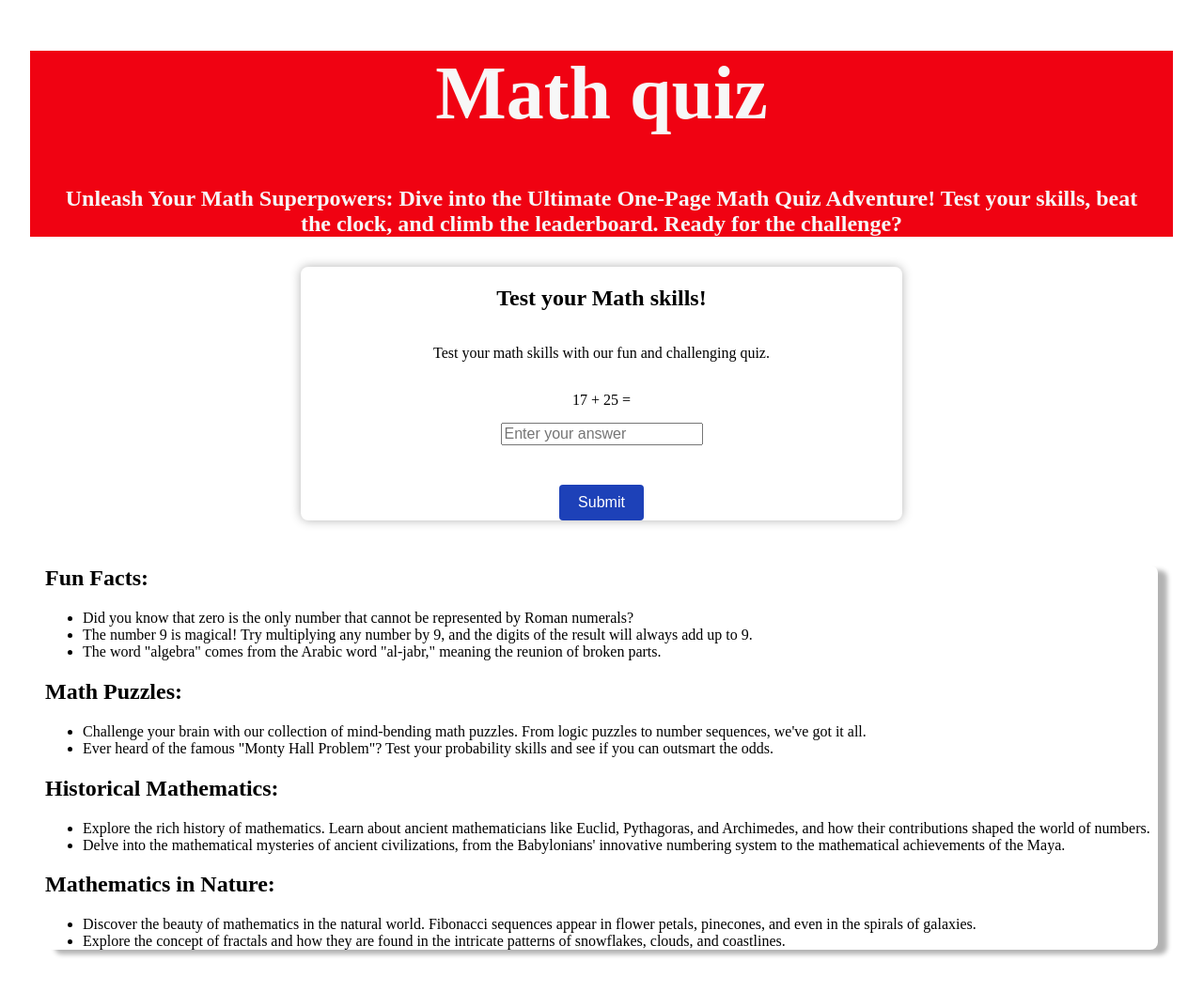
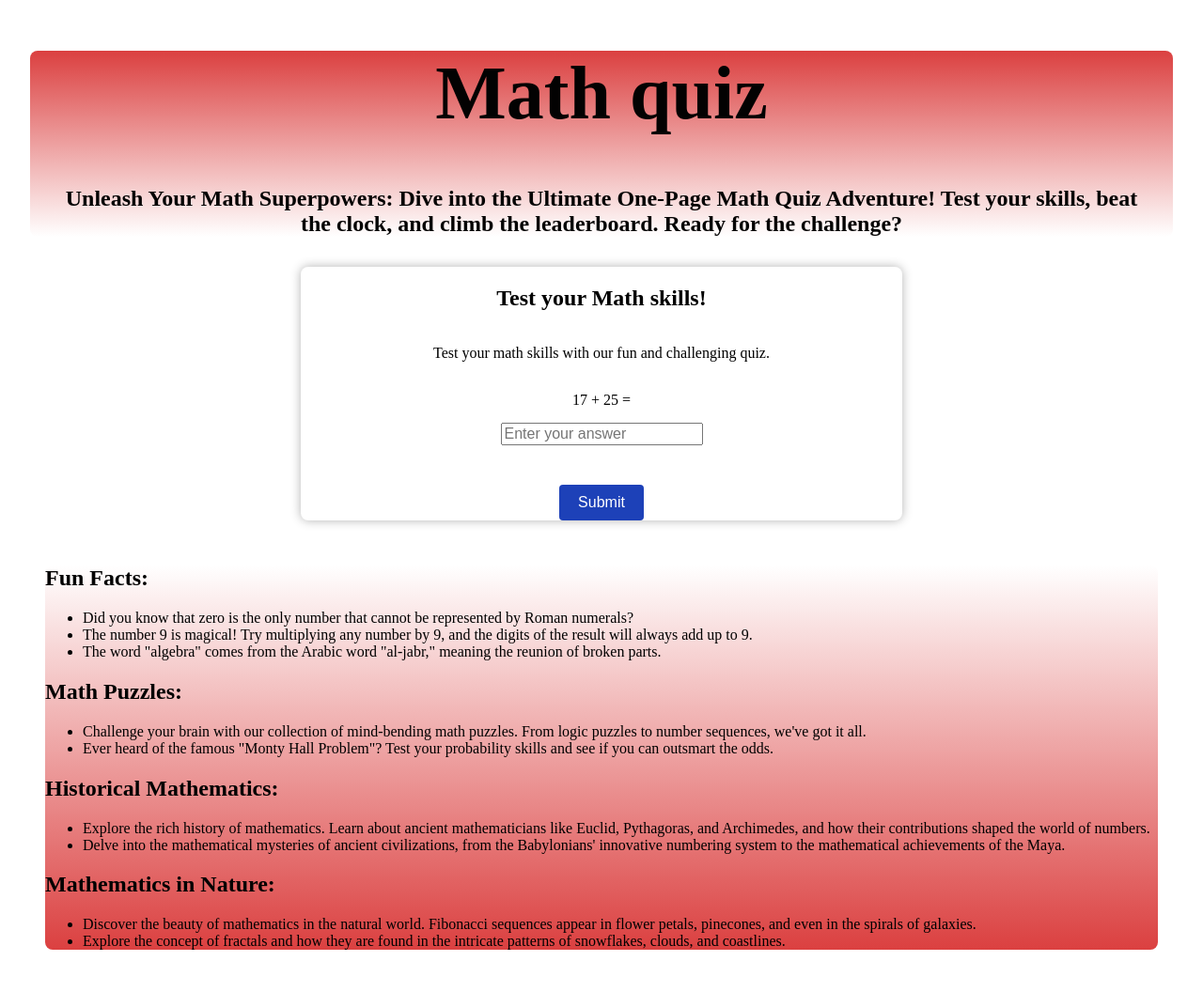
Before and after one commit to SGurmai/Project-2, a plain HTML site: page index.html in a window 1280 px wide. Shown: the whole page at 94% size. Drawn offline with Linux system fonts and the light colour scheme.

Commit message:
Add files via upload
CSS changes

```diff
--- a/css/style.css
+++ b/css/style.css
@@ -1,6 +1,7 @@
 /* Background */
 
 body {
+    font-size: bold;
     margin: 0;
 }
 
@@ -9,9 +10,11 @@ body {
 .header {
     text-align: center;
     gap: 3rem;
-    color: rgb(247, 247, 247);
-    background-color: #f00212;
+    color: rgb(3, 2, 2);
+    background: linear-gradient(#db4040, #ffffff);
     margin: 2rem;
+    border-radius: 0.5rem;
+
 }
 
 /* Style for paragraph inside the header */
@@ -24,8 +27,6 @@ header > p {
     font-size: 1.5rem;
 }
 
-
-
 header > h1 {
     font-weight: bold;
     font-size: 5rem;
@@ -36,7 +37,7 @@ header > h1 {
 .section {
     margin: 3rem;
     border-radius: 0.5rem;
-    box-shadow: 10px 5px 5px rgb(0, 0, 0, 0.3);
+    background: linear-gradient( #ffffff, #db4040);
 }
 
 /* Quiz box style and position */
```
